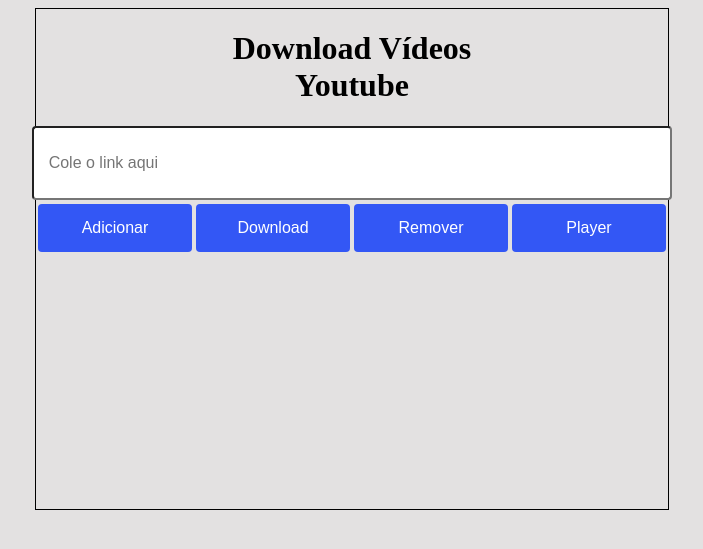
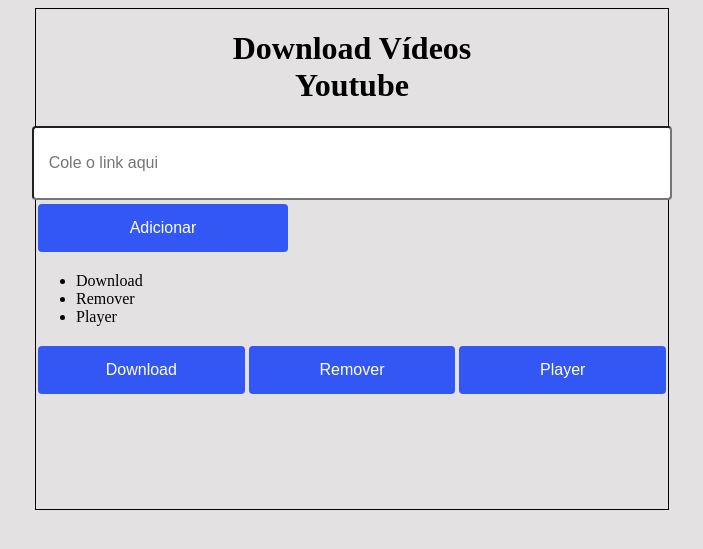
Before and after one commit to dev-drizzithiago/ProjetoDjangoYouTube, a Django app: page / in a window 1280 px wide. Shown: the top 549 px of the page, without its empty margins (288-991 px from the left). Run offline with Django 4.2, Linux system fonts and the light colour scheme.

Commit message:
Update index.html

```diff
--- a/core/templates/index.html
+++ b/core/templates/index.html
@@ -19,12 +19,32 @@
         <div class="div_input_link">
             <input type="text" placeholder="Cole o link aqui" id="id_input_link">
         </div>
+
+        <div class="div_btns_add">
+            <button id="id_btn_add_link">Adicionar</button>
+        </div>
+
+        <ul>
+            <li>Download</li>
+            <li>Remover</li>
+            <li>Player</li>
+        </ul>
+
         <div class="div_btns">
-            <button id="id_btn_add_link">Adicionar</button>
             <button id="id_btn_download">Download</button>
             <button id="id_btn_remover">Remover</button>
             <button id="id_btn_player">Player</button>
         </div>
+
+        <dialog class="dialog dialog_play">
+            <div class="div div_dialog_play">
+                <video controls class="video_player">
+                    <source src="" type="video/mp4">
+                    Seu navegador não suporta o elemento de vídeo.
+                </video>
+            </div>
+        </dialog>
+
     </main>
 
     <script type="module" src="{% static 'js/utilitys.js' %}"></script>
```
